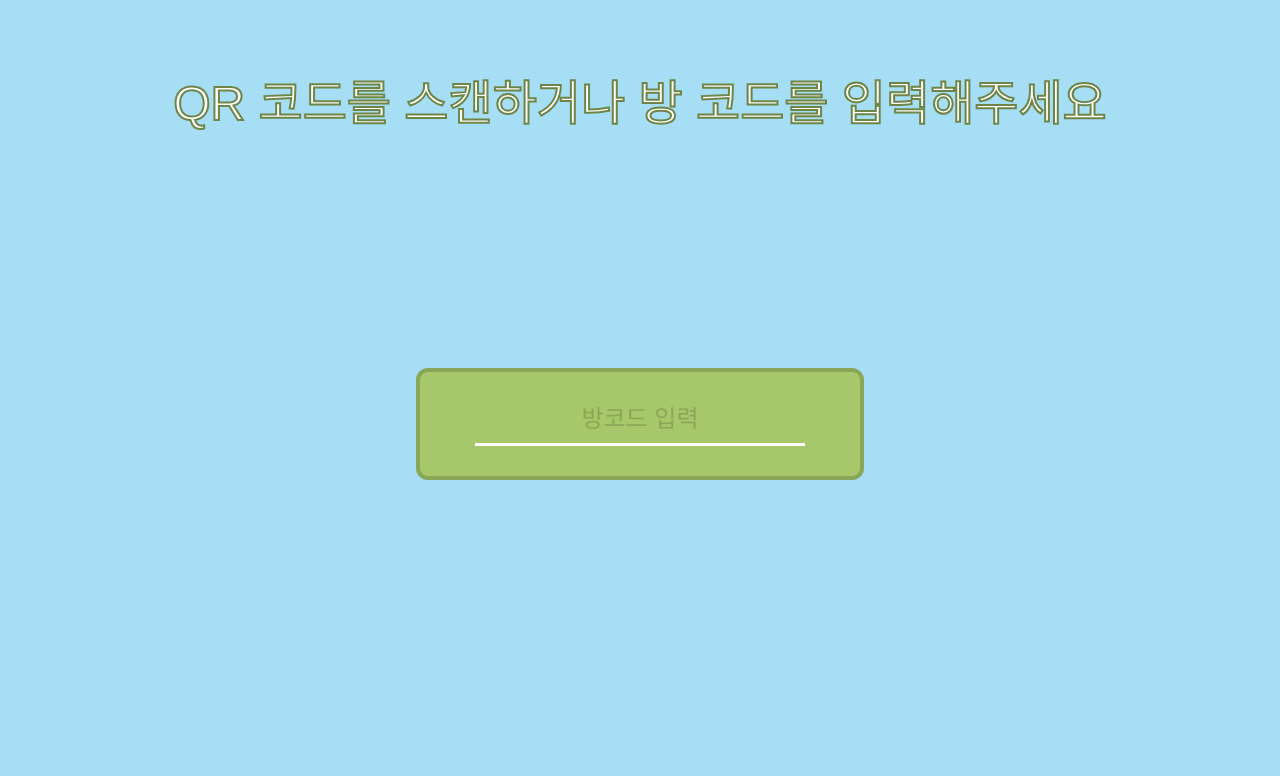
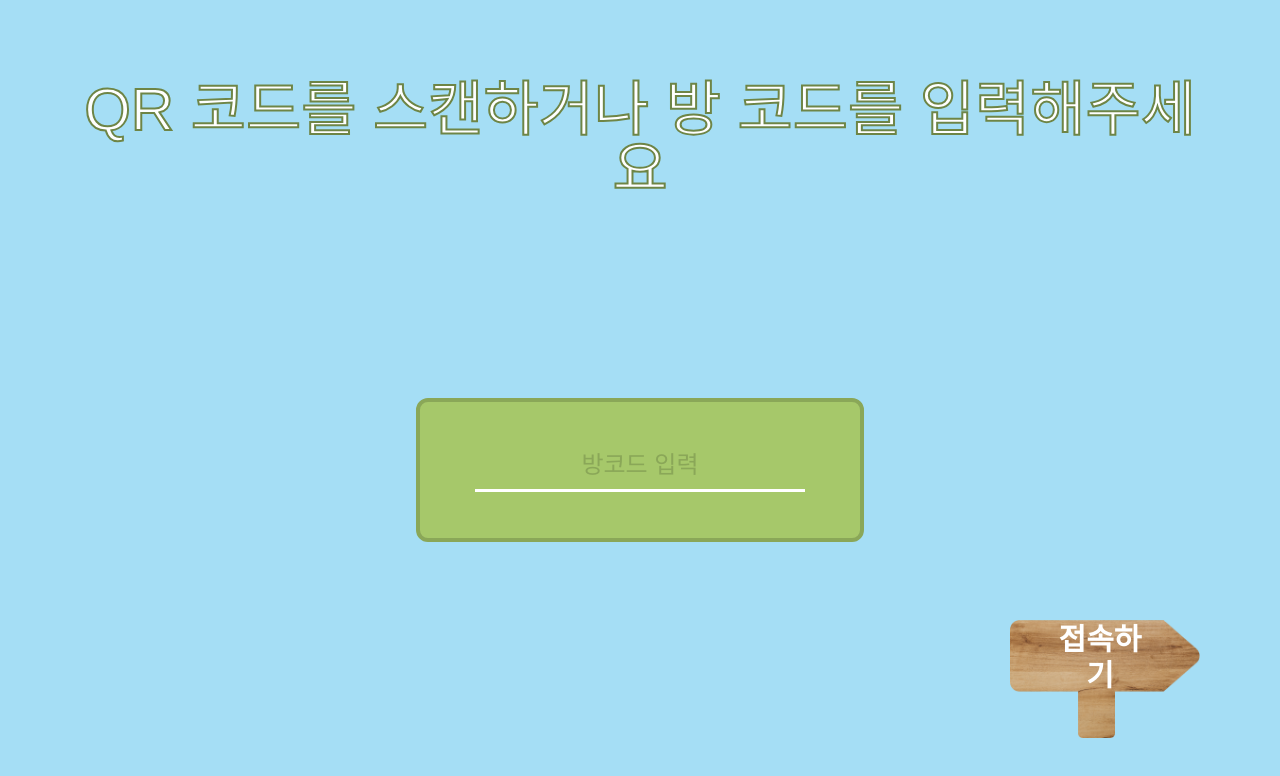
Before and after one commit to mysafedraw/Infra, a Next.js app in the folder frontend/: page /enter in a window 1280 px wide. Shown: the top 776 px of the page. Built offline with nearby package versions, Linux system fonts and the light colour scheme; a web font is replaced by a local one.

Commit message:
feat: 나무 버튼 컴포넌트 추가

```diff
--- /dev/null
+++ b/frontend/src/app/_components/SignButton/index.tsx
@@ -0,0 +1,25 @@
+import { MouseEventHandler } from 'react'
+import Image from 'next/image'
+
+export default function SignButton({
+  onClick,
+  content,
+}: {
+  onClick: MouseEventHandler<HTMLButtonElement>
+  content: string
+}) {
+  return (
+    <button onClick={onClick} className="relative w-[190px] h-[100px]">
+      <Image
+        src="/images/wooden_arrow_sign.png"
+        alt="나무 버튼"
+        width={200}
+        height={100}
+        className="rounded-lg object-cover"
+      />
+      <span className="absolute top-[38px] left-[90px] transform -translate-x-1/2 -translate-y-1/2 text-white text-3xl font-bold">
+        {content}
+      </span>
+    </button>
+  )
+}
--- a/frontend/src/app/enter/components/EnterInput/index.tsx
+++ b/frontend/src/app/enter/components/EnterInput/index.tsx
@@ -3,13 +3,13 @@
 import { useState } from 'react'
 
 export default function EnterInput() {
-  const [roomCode, setRoomCode] = useState<number>()
+  const [roomCode, setRoomCode] = useState<string>('')
 
   const handleRoomCodeChange = (e: React.ChangeEvent<HTMLInputElement>) =>
-    setRoomCode(Number(e.target.value))
+    setRoomCode(e.target.value)
 
   return (
-    <div className="flex bg-primary-600 border-4 border-primary-700 w-2/5 h-28 rounded-xl flex-col justify-center items-center">
+    <div className="flex bg-primary-600 border-4 border-primary-700 w-2/5 h-36 rounded-xl flex-col justify-center items-center">
       {/* 입력 필드 */}
       <input
         value={roomCode}
--- a/frontend/src/app/enter/page.tsx
+++ b/frontend/src/app/enter/page.tsx
@@ -1,14 +1,29 @@
+'use client'
+
+import { useRouter } from 'next/navigation'
+import SignButton from '../_components/SignButton'
 import EnterInput from './components/EnterInput'
 
 export default function Enter() {
+  const router = useRouter()
+  const roomCode = 1
+
+  const handleMove = () => {
+    router.push(`/lobby/${roomCode}`)
+  }
+
   return (
     <div className="p-20 w-screen h-screen bg-secondary-500 flex flex-col">
-      <h1 className="text-5xl text-white font-outline-2 text-center">
+      <h1 className="text-6xl text-white font-outline-2 text-center">
         QR 코드를 스캔하거나 방 코드를 입력해주세요
       </h1>
+      {/* QR 코드 사진 추가하기 */}
+      <div className="size-64"></div>
       <div className="flex h-full justify-center flex-col items-center">
-        {/* QR 코드 사진 추가하기 */}
         <EnterInput />
+      </div>
+      <div className="flex justify-end">
+        <SignButton content="접속하기" onClick={handleMove} />
       </div>
     </div>
   )
```
Also changed, not shown: frontend/public/images/wooden_arrow_sign.png (added).
